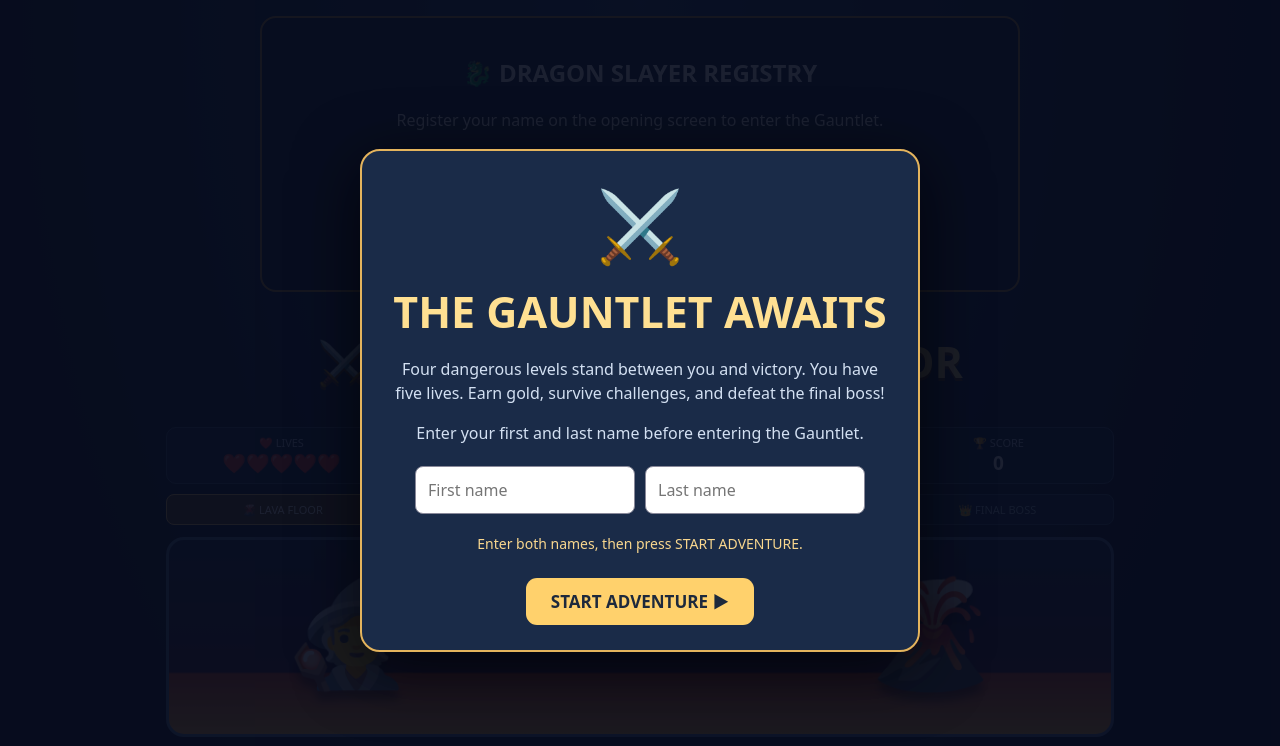
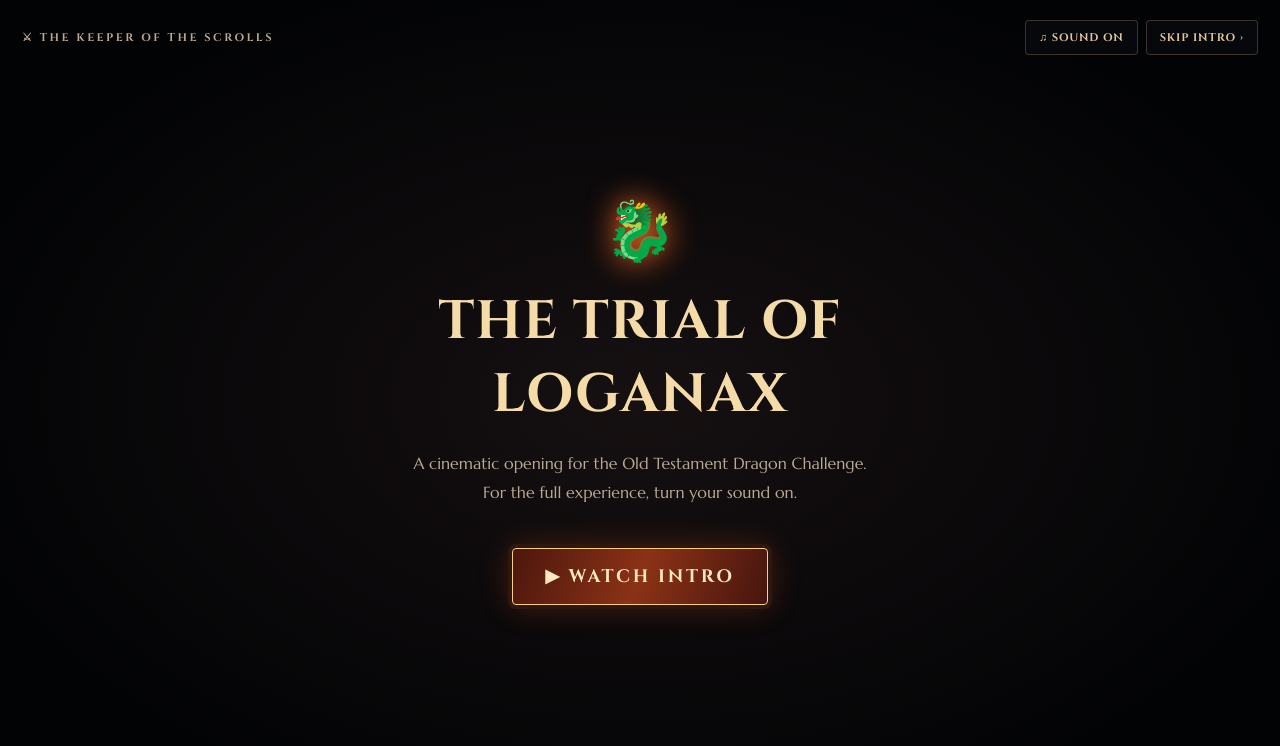
Before and after one commit to jamesedwardlogan-oss/Old-Testament-Multiple-Choice, a plain HTML site: page gauntlet/index.html in a window 1280 px wide. Shown: the top 746 px of the page. Drawn offline with Linux system fonts and the light colour scheme; no server answers; a web font is replaced by a local one.

Commit message:
Begin Gauntlet with Loganax cinematic treasure intro; preserve gameplay and registry

```diff
--- a/gauntlet/index.html
+++ b/gauntlet/index.html
@@ -37,7 +37,7 @@
 @keyframes finalShake{0%,100%{transform:translateX(0)}15%,45%,75%{transform:translateX(-10px)}30%,60%,90%{transform:translateX(10px)}}
 @media(prefers-reduced-motion:reduce){.stage.boss .enemy,.stage.boss:before{animation:none}.stage.boss.hit .boss-flame,.stage.boss.attack .boss-flame,.stage.boss.hit .boss-impact,.stage.boss.attack .boss-impact,.stage.boss.defeated .boss-impact{animation-duration:.15s}}
 \n.boss-timer{margin:10px 0 14px;text-align:center;padding:13px 8px;border:2px solid #ffc061;border-radius:12px;background:linear-gradient(90deg,#4a1729,#772518,#4a1729);color:#ffe9ac;font-weight:900;letter-spacing:.06em;box-shadow:0 0 22px #f9731640;animation:timerBreathe 1.3s ease-in-out infinite alternate}.boss-timer strong{font-size:clamp(25px,4vw,38px);display:inline-block;min-width:48px;color:#fff}.boss-timer.urgent{background:#a10c18;color:#fff;border-color:#fff;animation:timerUrgent .4s infinite alternate}@keyframes timerBreathe{to{box-shadow:0 0 30px #f9731680}}@keyframes timerUrgent{to{filter:brightness(1.8);transform:scale(1.015)}}\n #dragonModalRegistration{margin:12px 0;padding:12px;border:1px solid #b78b39;border-radius:12px;background:#101a30;color:#fff} #dragonModalRegistration input{width:43%;min-width:110px} .overlay{overflow-y:auto} .overlay .modal{max-height:92vh;overflow-y:auto}
-</style></head><body><style>
+</style></head><body><style id="loganaxIntroStyle">#loganaxIntroOverlay{position:fixed;inset:0;z-index:2147483647;background:#030407}#loganaxIntroFrame{display:block;width:100%;height:100%;border:0;background:#030407}body.loganax-intro-active{overflow:hidden}</style><div id="loganaxIntroOverlay" role="dialog" aria-modal="true" aria-label="The Trial of Loganax cinematic introduction"><iframe id="loganaxIntroFrame" title="The Trial of Loganax — cinematic opening" src="../dragon-intro-preview/?embedded=1&v=integrated-20261118" allow="autoplay"></iframe></div><script>(function(){document.body.classList.add('loganax-intro-active');function finish(e){if(e.origin!==location.origin||e.source!==document.getElementById('loganaxIntroFrame').contentWindow||!e.data||e.data.type!=='loganax-intro-complete')return;window.removeEventListener('message',finish);document.getElementById('loganaxIntroOverlay').remove();document.body.classList.remove('loganax-intro-active');}window.addEventListener('message',finish);})();</script><style>
 #registryPanel{max-width:760px;margin:16px auto;padding:18px;border:2px solid #b78b39;border-radius:16px;background:#101a30;color:#fff;text-align:center}
 #dragonModalRegistration input{max-width:220px;width:45%;margin:5px;padding:12px;border-radius:8px;border:1px solid #889}
 #dragonModalRegistration button{padding:11px 18px;margin:6px;background:#e5b85e;color:#17110b;border:0;border-radius:9px;font-weight:900;cursor:pointer}
```
